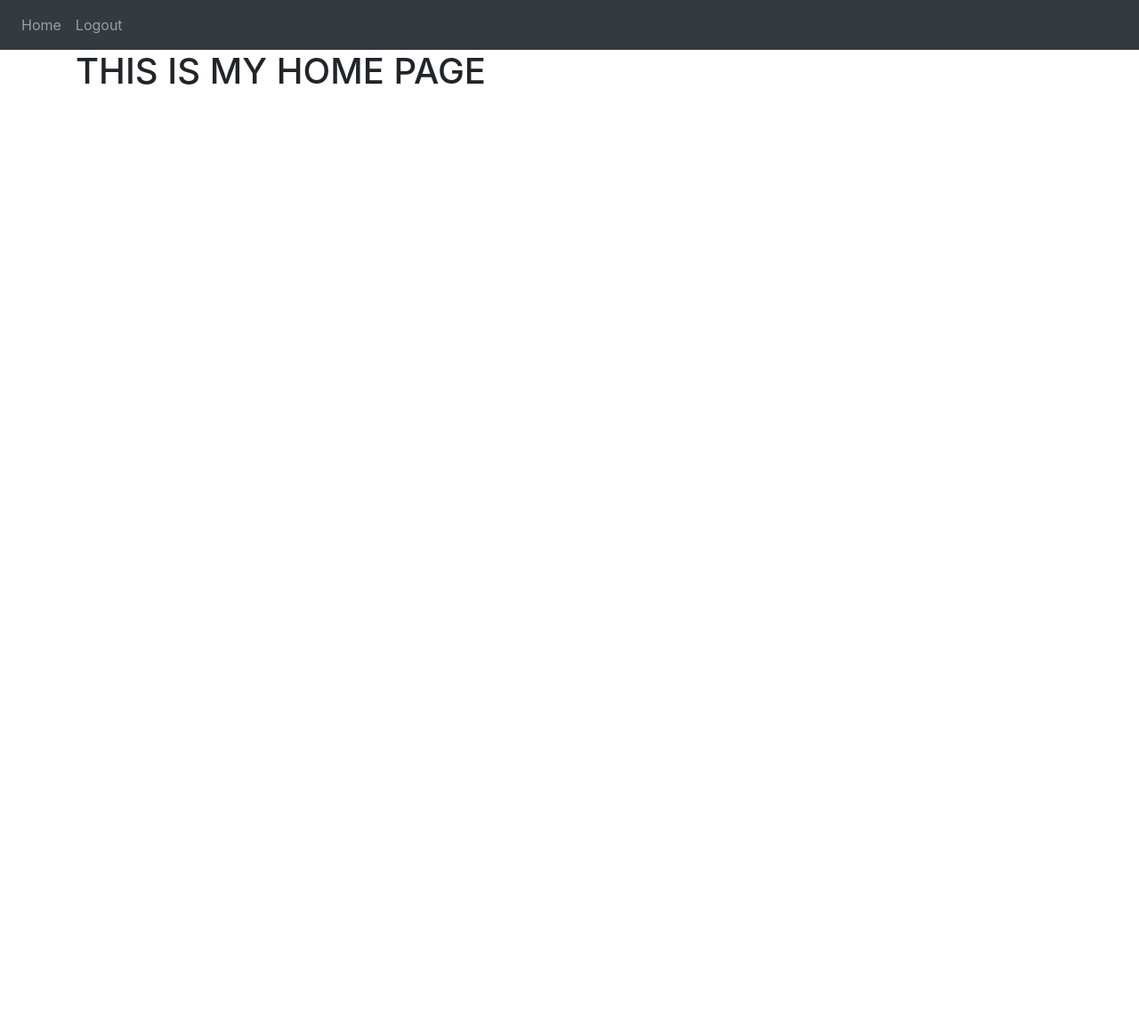
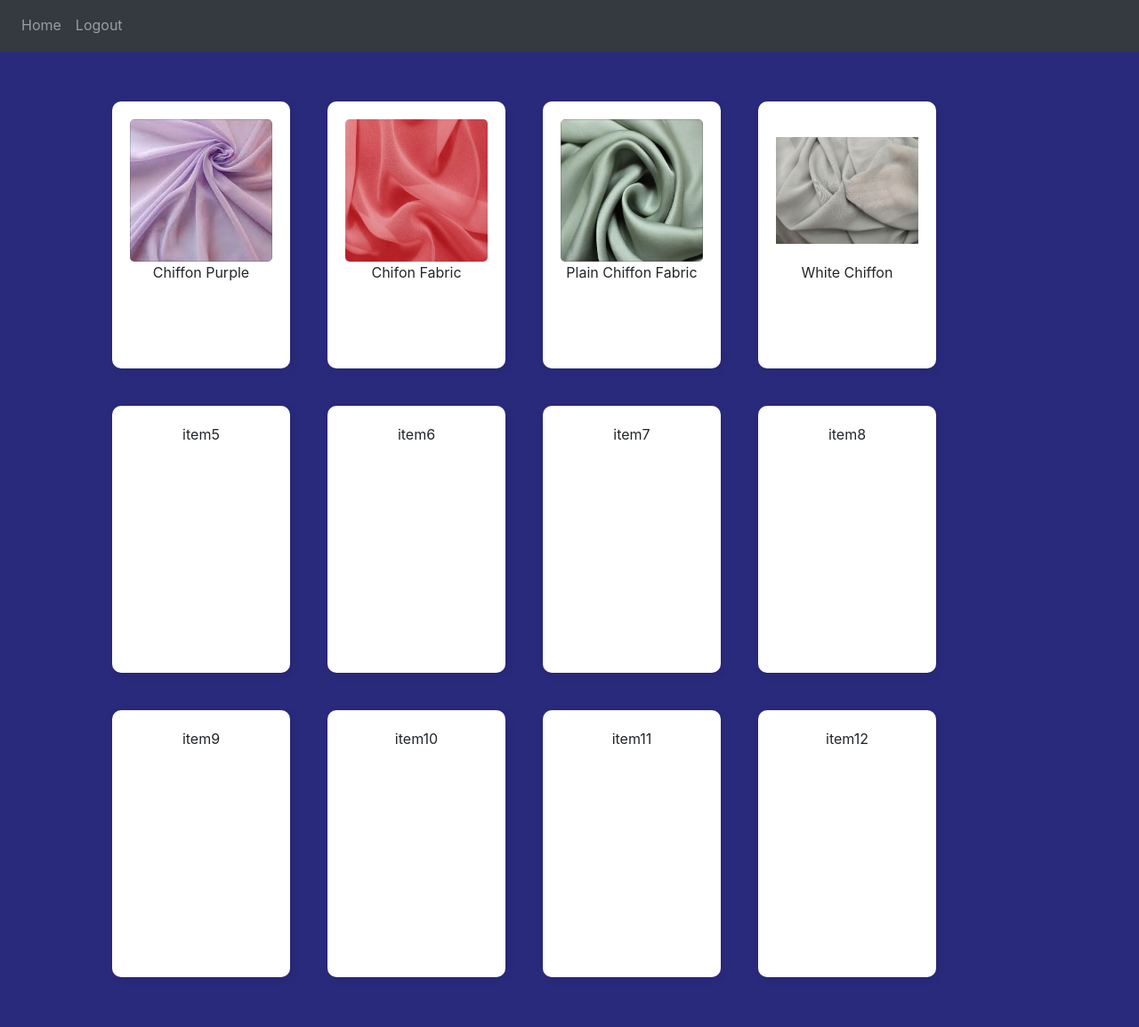
Before and after one commit to slim-rie/SadWebApp, a Flask app: page / in a window 1280 px wide. Shown: the whole page at 89% size. Before the commit the page ends 95 px from the top, so only its background shows below. Run offline with Flask 3, Linux system fonts and the light colour scheme; the visitor is signed in with stand-in values (Sample User, id 1); some libraries are stand-ins or nearby versions.

Commit message:
tanginaomai

```diff
--- a/website/__init__.py
+++ b/website/__init__.py
@@ -1,11 +1,10 @@
 from flask import Flask
 from flask_sqlalchemy import SQLAlchemy
-from flask_migrate import Migrate
 from os import path
 from flask_login import LoginManager
 
+
 db = SQLAlchemy()
-migrate = Migrate()
 
 def create_database(app):
         with app.app_context():
@@ -14,25 +13,32 @@ def create_database(app):
 def create_app():
     app = Flask(__name__)
     app.config['SECRET_KEY'] = 'SADPROJECT'
-    app.config['SQLALCHEMY_DATABASE_URI'] = 'mysql+pymysql://root:password@localhost/sadDb'
+    app.config['SQLALCHEMY_DATABASE_URI'] = 'mysql+pymysql://root:password@localhost/SADprojectdb'
+    app.config['SQLALCHEMY_TRACK_MODIFICATIONS'] = False
+    app.config['SQLALCHEMY_POOL_SIZE'] = 20       # Limit connections
+    app.config['SQLALCHEMY_POOL_RECYCLE'] = 3600
+
     db.init_app(app)
-    migrate.init_app(app, db)
+
 
     from .views import views
     from .auth import auth
     from .models import User
+
 
     app.register_blueprint(views, url_prefix="/")
     app.register_blueprint(auth, url_prefix="/")
 
     create_database(app)
 
+
     login_manager = LoginManager() #this create a librarian
     login_manager.login_view = 'auth.login' #this is the main login
     login_manager.init_app(app) #helps with the app(flask app)
 
     @login_manager.user_loader #this will go to a specific user
-    def load_user(id): #where to get the specific
-        return User.query.get(int(id)) #this is when they get the id and will give it to you
+    def load_user(user_id): #where to get the specific
+        return User.query.get(int(user_id)) #this is when they get the id and will give it to you
+
 
     return app
--- a/website/models.py
+++ b/website/models.py
@@ -2,10 +2,13 @@ from . import db
 from flask_login import UserMixin
 
 class User(db.Model, UserMixin):
-    id = db.Column(db.Integer, primary_key=True)
+    user_id = db.Column(db.Integer, primary_key=True)
     email = db.Column(db.String(100), unique=True)
     first_name = db.Column(db.String(100))
     middle_name = db.Column(db.String(100), nullable=True)
     last_name = db.Column(db.String(100))
     password = db.Column(db.String(225))
     role = db.Column(db.String(100), nullable=False, default='user')
+
+    def get_id(self):
+        return str(self.user_id)
--- /dev/null
+++ b/website/static/home.css
@@ -0,0 +1,56 @@
+* {
+  margin: 0;
+  padding: 0;
+  box-sizing: border-box;
+}
+
+body {
+  line-height: 1.6;
+}
+
+.container {
+  display: grid;
+  grid-template-columns: repeat(auto-fit, minmax(200px, 1fr));
+  gap: 10px;
+  padding: 20px;
+}
+
+.box {
+  margin: 1rem;
+  background: white;
+  padding: 20px;
+  border-radius: 10px;
+  width: 200px;
+  height: 300px;
+  display: flex;
+  flex-direction: column;
+  box-shadow: 2px 2px 10px rgb(0, 0, 0, 0.1);
+  text-align: center;
+  overflow: hidden;
+}
+.box img {
+  width: 100%; /* Makes the image fill the box */
+  height: auto; /* Maintains aspect ratio */
+  border-radius: 5px; /* Optional: Match box design */
+}
+
+@media (max-width: 360px) {
+  .container {
+    grid-template-columns: repeat(2, 1fr);
+  }
+}
+
+@media (min-width: 1024px) {
+  .container {
+    grid-template-columns: repeat(
+      4,
+      1fr
+    ); /* Consistent rule for wide screens */
+  }
+}
+
+@media (min-width: 1440px) {
+  .container {
+    grid-template-columns: repeat(5, 1fr);
+  }
+}
--- /dev/null
+++ b/website/static/style.css
@@ -0,0 +1,4 @@
+html,
+body {
+  background-color: rgb(42, 42, 125);
+}
--- a/website/templates/admin.html
+++ b/website/templates/admin.html
@@ -1,4 +1,6 @@
 {% extends "base.html" %} {% block title %}Admin{% endblock %}{% block content
 %}
 <h1>THIS IS MY ADMIN PAGE</h1>
-{% endblock %}
+{% endblock %} {%block head%}
+<link rel="stylesheet" href="admin.css" />
+{%endblock%}
--- a/website/templates/base.html
+++ b/website/templates/base.html
@@ -3,7 +3,6 @@
   <head>
     <meta charset="UTF-8" />
     <meta name="viewport" content="width=device-width, initial-scale=1.0" />
-    <head>
     <meta charset="utf-8" />
     <meta name="viewport" content="width=device-width, initial-scale=1" />
     <link
@@ -17,7 +16,10 @@
       href="https://stackpath.bootstrapcdn.com/font-awesome/4.7.0/css/font-awesome.min.css"
       crossorigin="anonymous"
     />
-
+    <link
+      rel="stylesheet"
+      href="{{ url_for('static', filename='style.css') }}"
+    />
     <title>{% block title %}Home{% endblock %}</title>
   </head>
   <body>
@@ -79,5 +81,4 @@
       crossorigin="anonymous"
     ></script>
   </body>
-  </head>
 </html>
--- a/website/templates/home.html
+++ b/website/templates/home.html
@@ -1,3 +1,43 @@
 {% extends "base.html" %} {% block title %}Home{% endblock %}{% block content %}
-<h1>THIS IS MY HOME PAGE</h1>
+{% block head %}
+<link rel="stylesheet" href="{{ url_for('static', filename='home.css') }}" />
 {% endblock %}
+<!DOCTYPE html>
+<html lang="en">
+  <head>
+    <meta charset="UTF-8" />
+    <meta name="viewport" content="width=device-width, initial-scale=1.0" />
+    <title>Document</title>
+  </head>
+  <body>
+    <section class="container">
+      <div class="box">
+        <img src="{{ url_for('static', filename='Chiffon Purple.jpg') }}" />
+        <p>Chiffon Purple</p>
+      </div>
+      <div class="box">
+        <img src="{{ url_for('static', filename='chiffon-fabric.jpeg') }}" />
+        <p>Chifon Fabric</p>
+      </div>
+      <div class="box">
+        <img
+          src="{{ url_for('static', filename='plain-chiffon-fabric.jpg') }}"
+        />
+        <p>Plain Chiffon Fabric</p>
+      </div>
+      <div class="box">
+        <img src="{{ url_for('static', filename='White Chiffon.jpg') }}" />
+        <p>White Chiffon</p>
+      </div>
+      <div class="box">item5</div>
+      <div class="box">item6</div>
+      <div class="box">item7</div>
+      <div class="box">item8</div>
+      <div class="box">item9</div>
+      <div class="box">item10</div>
+      <div class="box">item11</div>
+      <div class="box">item12</div>
+    </section>
+  </body>
+</html>
+{% endblock %}
```
Also changed, not shown: sadDb.sql (deleted, +0 -8 lines), website/static/login.css (added, +25 -0 lines), website/static/sign_up.css (added, +15 -0 lines), website/templates/login.html (+7 -2 lines), website/templates/sign_up.html (+14 -14 lines), website/static/Chiffon Purple.jpg (added), website/static/White Chiffon.jpg (added), website/static/admin.css (added), website/static/chiffon-fabric.jpeg (added), website/static/plain-chiffon-fabric.jpg (added). Lines whose indentation alone changed are shown as unchanged.
